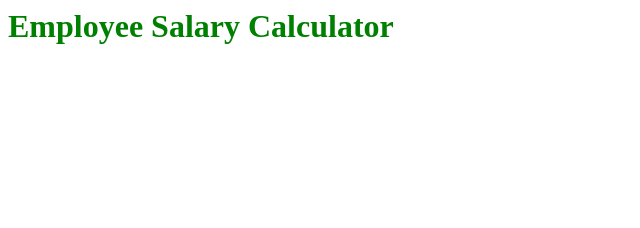
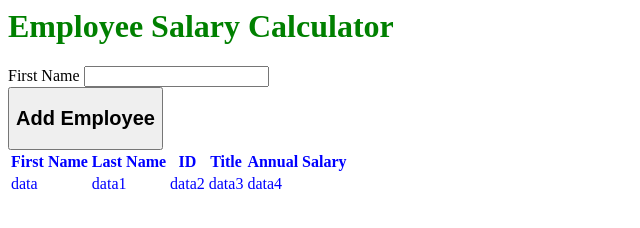
Before and after one commit to nathan-gaede/weekend-jquery-salary-calculator, a plain HTML site: page index.html in a window 1280 px wide. Shown: the whole page, without its empty margins (0-640 px from the left). Drawn offline with Linux system fonts and the light colour scheme.

Commit message:
Working on creating a table in HTML. Dev needs sleep. Continue tomorrow.

```diff
--- a/index.html
+++ b/index.html
@@ -10,6 +10,54 @@
     <body>
         <header><h1>Employee Salary Calculator</h1></header>
 
+        <div id="content">
+            <div id="input-fields">
+                <label for="first-name-input">First Name</label>
+                <input type="text"
+                id="first-name-input">
+        </div>
+
+
+
+        <div>
+            <button id="employee-submit"><h2>Add Employee</h2>
+            </button>
+        </div>
+
+            <div>
+            <table id="employee-data">
+                <thead>
+                <tr>
+
+                <th>First Name</th>
+                <th>Last Name</th>
+                <th>ID</th>
+                <th>Title</th>
+                <th>Annual Salary</th>
+
+                </tr>
+            </thead>
+                <tr>
+
+                    <td>data</td>
+                    <td>data1</td>
+                    <td>data2</td>
+                    <td>data3</td>
+                    <td>data4</td>
+                </tr>
+
+
+
+
+
+
+
+
+
+        </table>
+
+        </div>
+
 
     </body>
 </HTML>
--- a/scripts/style.css
+++ b/scripts/style.css
@@ -2,3 +2,7 @@ header {
     color:green;
 
 }
+
+#employee-data {
+    color:blue;
+}
```
Also changed, not shown: 1 other file.
